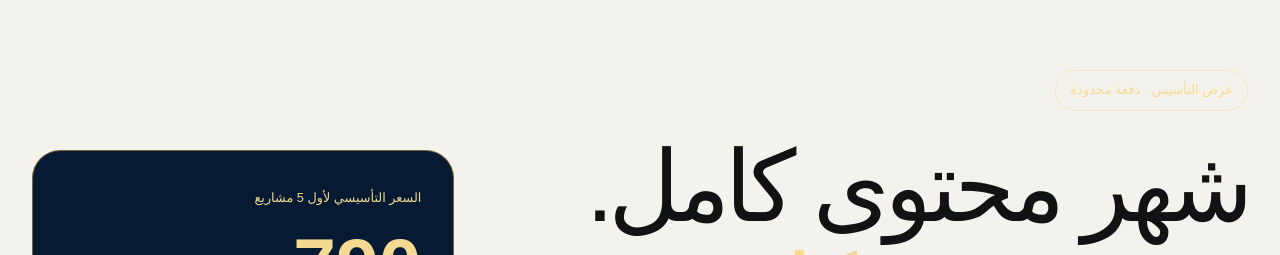
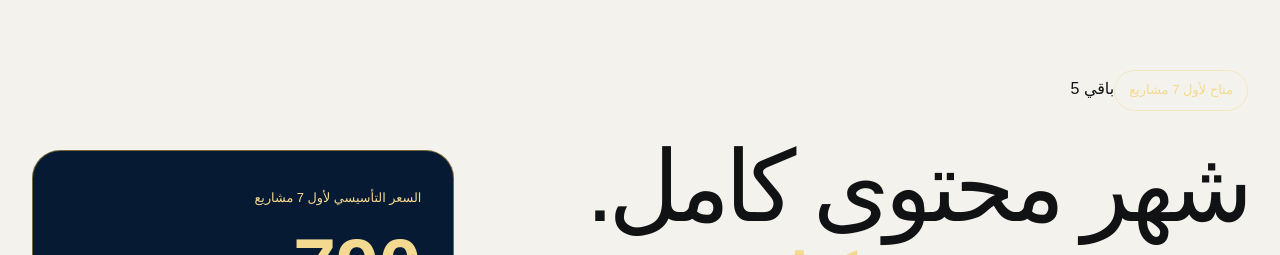
Before and after one commit to mohammedrashad2011-ui/Dewank-2026-website, a Next.js app: page /offers/30-day-content-package in a window 1280 px wide. Shown: the part 144-399 px from the top of the page. Built offline with nearby package versions, Linux system fonts and the light colour scheme; a web font is replaced by a local one.

Commit message:
Update offer capacity details

```diff
--- a/app/offers/30-day-content-package/page.tsx
+++ b/app/offers/30-day-content-package/page.tsx
@@ -12,6 +12,9 @@ export const metadata: Metadata = createMetadata({
 });
 
 const whatsappUrl = "https://wa.me/97339066649?text=%D9%85%D8%B1%D8%AD%D8%A8%D9%8B%D8%A7%20%D8%AF%D9%8A%D9%88%D8%A7%D9%86%D9%83%D8%8C%20%D8%A3%D8%B1%D9%8A%D8%AF%20%D8%AD%D8%AC%D8%B2%20%D8%B9%D8%B1%D8%B6%20%D8%AD%D8%B6%D9%88%D8%B1%20%D8%A7%D9%84%D8%B4%D9%87%D8%B1%20%D8%A8%D9%80%20790%20%D8%B1%D9%8A%D8%A7%D9%84";
+
+const launchCapacity = 7;
+const remainingSpots = 5;
 
 const deliverables = [
   ["12 بوستًا مخصصًا", "تصميمات متناسقة مع نشاطك وليست قوالب جاهزة مكررة."],
@@ -47,12 +50,15 @@ export default function ContentOfferPage() {
 
       <section className="shell offer-detail-hero">
         <div>
-          <span className="offer-kicker">عرض التأسيس · دفعة محدودة</span>
+          <div className="offer-availability" aria-label={`متاح لأول ${launchCapacity} مشاريع، باقي ${remainingSpots}`}>
+            <span className="offer-kicker">متاح لأول {launchCapacity} مشاريع</span>
+            <span className="offer-spots-left"><i aria-hidden="true" />باقي {remainingSpots}</span>
+          </div>
           <h1>شهر محتوى كامل.<br/><em>بدون حيرة كل يوم.</em></h1>
           <p>نحوّل خدماتك وأفكارك إلى 16 قطعة محتوى متناسقة وجاهزة للنشر، حتى يظهر حسابك بصورة احترافية ويصبح عندك ما تقوله خلال الشهر.</p>
         </div>
         <aside className="offer-price-panel">
-          <small>السعر التأسيسي لأول 5 مشاريع</small>
+          <small>السعر التأسيسي لأول {launchCapacity} مشاريع</small>
           <div className="offer-price"><strong>790</strong><span>ريال سعودي</span></div>
           <p>50% لبدء العمل، و50% بعد اعتماد الاتجاه وقبل تسليم الملفات النهائية.</p>
           <a className="button primary" href={whatsappUrl} target="_blank" rel="noreferrer">احجز العرض عبر واتساب <span>←</span></a>
```
